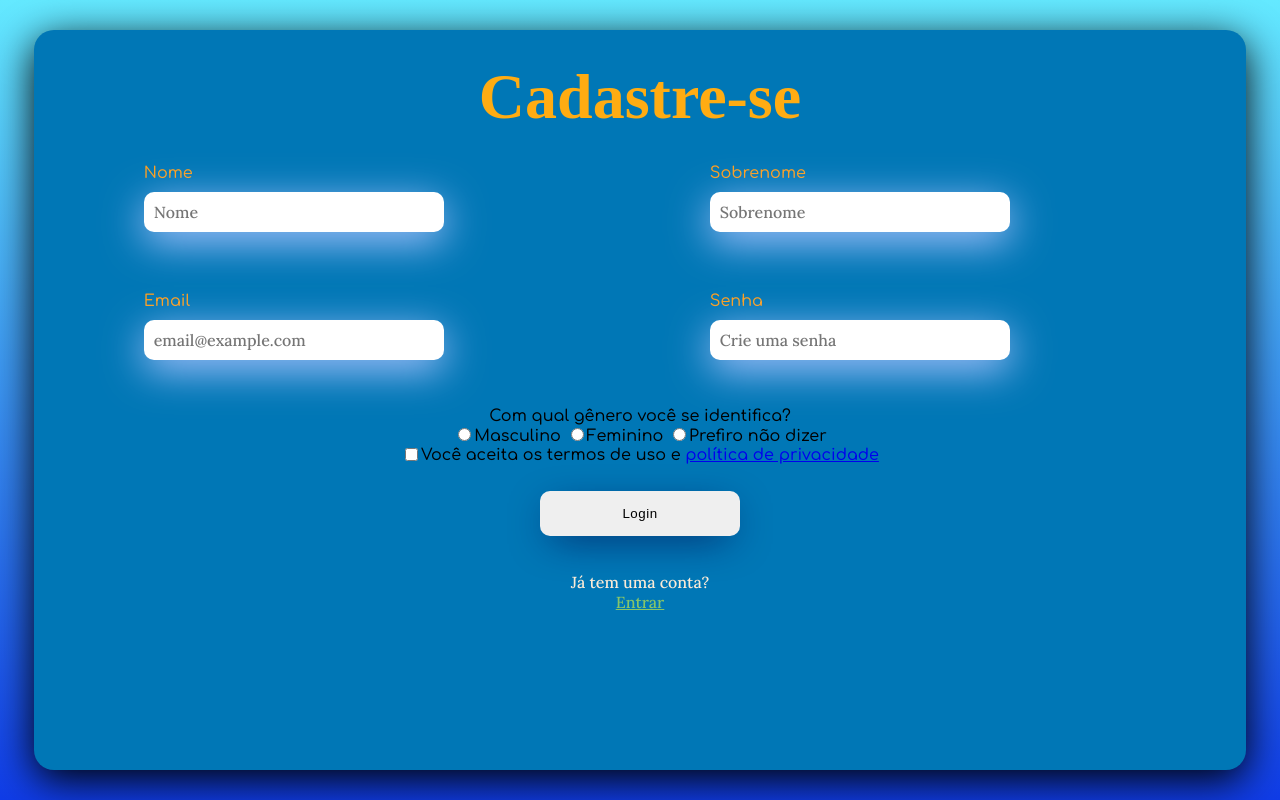
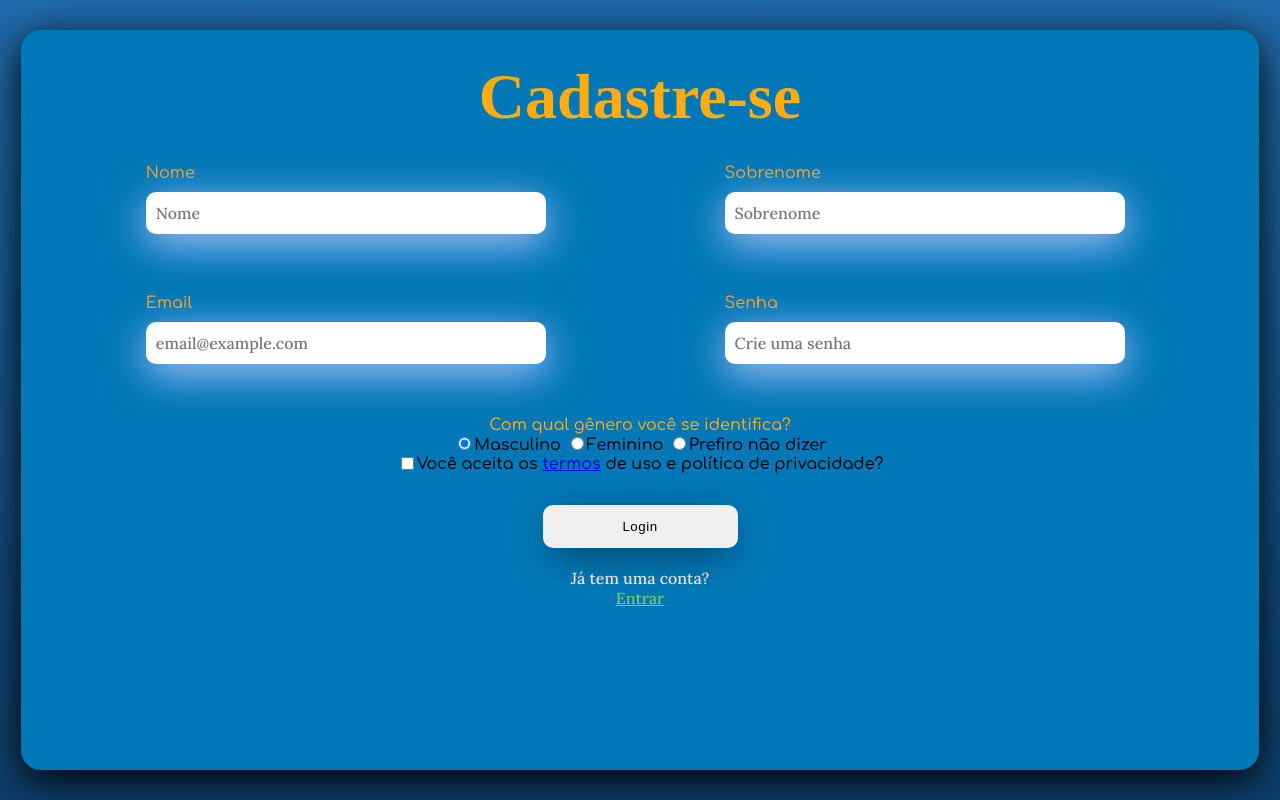
Before and after one commit to coldneves/Produto, a plain HTML site: page sign up.html in a window 1280 px wide. Drawn offline with Linux system fonts and the light colour scheme; a web font is replaced by a local one.

Commit message:
finalização do projeto

```diff
--- a/sign up.html
+++ b/sign up.html
@@ -11,7 +11,7 @@
 <body>
     <div class="main">
 
-        <form class="cardlogin" action="loginc.html" method="get">
+        <form class="cardlogin" action="sign up conf.html" method="get">
             <center><h1 class="bemvindo">Cadastre-se</h1></center>
             <div class="botaopessoal">
                 <div class="botoes1">
@@ -37,18 +37,18 @@
                 <div class="genero">
                     <label>Com qual gênero você se identifica?</label>
                     <div class="opcao">
-                    <input type="radio" name="opcao" value="Masculino">Masculino
+                    <input type="radio" name="opcao" value="Masculino" checked>Masculino
                     <input type="radio" name="opcao" value="Feminino">Feminino
                     <input type="radio" name="opcao" value="pnd">Prefiro não dizer
                     </div>
                 </div>
                 <div class="termo">
-                    <input type="checkbox" required>
-                    <label>Você aceita os termos de uso e <a href="termos.html">política de privacidade</a></label>
+                    <input class="checkbox" type="checkbox" required>
+                    <label>Você aceita os <a href="termos.html">termos</a> de uso e política de privacidade?</label>
                 </div>
             </div>
             <div class="botaosign">
-                <a href="loginc.html">
+                <a href="sign up conf.html">
                     <button type="submit" class="login"><center>Login</center></button>
                 </a>
             </div>
--- a/style.css
+++ b/style.css
@@ -10,10 +10,10 @@ body{
 .main{
   width: 100vw;
   height: 100vh;
-    background: linear-gradient(#64e9ff, #103ce7);
+  background: linear-gradient(#114672, #062035);
   display: flex;
-    justify-content: center;
-    align-items: center
+  justify-content: center; /*x*/
+  align-items: center; /*y*/
 }
 
 .form{
@@ -39,6 +39,7 @@ body{
 }
 
 .areacard{
+  background: linear-gradient(#2e88d1, #134d7c);
   width: 100vw;
   height: 100vh;
   display: flex;
@@ -54,7 +55,7 @@ body{
   flex-direction: column;
   padding: 30px 35px; /*é uma margem para dentro, primeiro valor para o eixo y e o segundo para o x*/
   border-radius: 20px;
-    background: #0077b6;
+  background: #008dbe;
   box-shadow: 0px 10px 40px;
 }
 
@@ -84,7 +85,7 @@ body{
 }
 
 .botaologin>a{
-  text-decoration: none;
+  text-decoration: none; /*elimina a linha da ancora*/
 }
 
 
@@ -96,10 +97,22 @@ body{
   border: none;
   border-radius: 10px;
   letter-spacing: .5px;
-    box-shadow: 0px 10px 40px -12px #060547e8;
+  box-shadow: 0px 10px 40px -12px #050446e8;
+  filter: grayscale(1); /*tratamento da imagem*/
+  object-fit: cover; /*redimensiona a imagem, o "cover" faz com que ele mantenha a proporção */
+  transition: 0.5s;
+}
+.login:hover{ /*hover é a ativação do elemento*/
+  filter: none;
+  transform: scale(1.03);
+  -ms-transform: scale(1.03);
+  -webkit-transform: scale(1.03); /*prefixo webkit para android, chrome, IOS e safari*/
+  -o-transform: scale(1.03);/*prefico o para Opera*/
+  -moz-transform: scale(1.03); /*prefixo moz para o firefox*/
 }
 
 #novaconta{
+  margin: 10px 0px;
   font-family: 'Lora';
   color: antiquewhite;
   font-size: 12pt;
@@ -109,8 +122,6 @@ body{
   font-family: 'Lora';
   color:#86c569;
 }
-
-
 
 .botoes>input{
   width: 333px;
@@ -124,6 +135,7 @@ body{
   outline: none;
   box-sizing: border-box; /*limita o input para n passar o padding*/
 }
+
 
 section{
   position: relative;
@@ -142,34 +154,34 @@ section .onda{
   background-size: 990px 100px;
 }
 section .onda.onda1{
-  animation: wave 30s linear infinite;
-  z-index: 1000;
+  animation: onda 30s linear infinite;
+  z-index: 1000; /*profundidade*/
   opacity: 1;
-  animation-delay: 0s;
+  animation-delay: 0s; /*tempo para começar*/
   bottom: 0;
 }
 section .onda.onda2{
-  animation: wave2 15s linear infinite;
+  animation: onda2 15s linear infinite;
   z-index: 999;
   opacity: 0.5;
   animation-delay: -2s;
-  bottom: 10px;
+  bottom: 7px;
 }
 section .onda.onda3{
-  animation: wave 30s linear infinite;
+  animation: onda 30s linear infinite;
   z-index: 998;
   opacity: 0.2;
   animation-delay: 1s;
-  bottom: 15px;
+  bottom: 12px;
 }
 section .onda.onda4{
-  animation: wave2 5s linear infinite;
+  animation: onda2 5s linear infinite;
   z-index: 997;
   opacity: 0.7;
   animation-delay: -4s;
-  bottom: 20px;
+  bottom: 17px;
 }
-@keyframes wave{
+@keyframes onda{
   0%{
     background-position-x: 0px;
   }
@@ -177,7 +189,7 @@ section .onda.onda4{
     background-position-x: 1000px;
   }
 }
-@keyframes wave2{
+@keyframes onda2{
   0%{
     background-position-x: 0px;
   }
--- a/styleloginc.css
+++ b/styleloginc.css
@@ -1,31 +1,200 @@
 @import url('https://fonts.googleapis.com/css2?family=Montserrat:wght@100;600&display=swap');
+@import url('https://fonts.googleapis.com/css2?family=Dongle&display=swap');
 @import url('https://fonts.googleapis.com/css2?family=Lora:wght@500&display=swap');
 @import url('https://fonts.googleapis.com/css2?family=Comfortaa:wght@500&display=swap');
 
 body{
-    margin: 0;
+  margin: 0;
+}
+
+.main{
+  width: 100vw;
+  height: 100vh;
+  background: linear-gradient(#114672, #062035);
+  display: flex;
+  justify-content: center;
+  align-items: center
+}
+
+.form{
+  width: 90%;
+  height: auto;
+  justify-content: center;
+  align-items: center;
+  flex-direction: column;
+  padding: 30px 35px; /*é uma margem para dentro, primeiro valor para o eixo y e o segundo para o x*/
+  border-radius: 20px;
+  box-shadow: 0px 10px 40px;
 }
 
 
-.esquerda{
-    width: 50vw;
-    background-image: url(img/undraw_completed_03xt.svg);
+
+.titulo{
+    font-size: 6rem;
+  font-family: 'Montserrat';
+  color: #5465ff;
 }
-.direita{
-    width: 50vw;
-    height: 50vh;
-    display: flex;
 
-    padding: 30px 35px; /*é uma margem para dentro, primeiro valor para o eixo y e o segundo para o x*/
-    border-radius: 20px;
-    background: #0077b6;
-    box-shadow: 0px 10px 40px;
+.areacard{
+  background: linear-gradient(#2e88d1, #134d7c);
+  width: 100vw;
+  height: 100vh;
+  display: flex;
+  flex-direction: column;
+  justify-content: center;
+  align-items: center;
+}
+
+.cardlogin{
+  width: 70%;
+  height: auto;
+  justify-content: center;
+  align-items: center;
+  flex-direction: column;
+  padding: 30px 35px; /*é uma margem para dentro, primeiro valor para o eixo y e o segundo para o x*/
+  border-radius: 20px;
+  background: #008dbe;
+  box-shadow: 0px 10px 40px;
 }
 
 .bemvindo{
-    color: #ffac12;
-    font-size: 4rem; /*tamanho da fonte*/
-    font-weight: 800; /*estilo da fonte*/
-    margin: 0;
-    font-family: 'Comfortaa'; /*o tipo da fonte*/
+  color: #ffac12;
+  font-size: 4em; /*tamanho da fonte*/
+  font-weight: 800; /*estilo da fonte*/
+  margin: 0;
+  font-family: 'Dongle'; /*o tipo da fonte*/
 }
+
+.botoes{
+  display: flex;
+  flex-direction: column;
+  align-items: center;
+  justify-content: center;
+  width: 100%;
+  padding: 10px; /*com apenas um valor, o valor se aplica a ambos os lados*/
+  border-radius: 10px;
+  border: none;
+  margin: 10px 0px;
+}
+
+.botaologin{
+  display: flex;
+  justify-content: center;
+}
+
+.botaologin>a{
+  text-decoration: none;
+}
+
+
+.login{
+  width: 200px;
+  padding: 10px 0px;
+  margin: 10px;
+  cursor: pointer;
+  border: none;
+  border-radius: 10px;
+  letter-spacing: .5px;
+  box-shadow: 0px 10px 40px -12px #050446e8;
+  filter: grayscale(1); /*animação de pop up*/
+  object-fit: cover; /*animação de pop up*/
+  transition: 0.5s; /* / / / / */
+}
+.login:hover{ /*animação de pop up*/
+  filter: none;
+  transform: scale(1.03);
+  -ms-transform: scale(1.03);
+  -webkit-transform: scale(1.03);
+}
+
+#Logout{
+  margin: 10px 0px;
+  font-family: 'Lora';
+  color: antiquewhite;
+  font-size: 12pt;
+}
+
+#criarconta{
+  font-family: 'Lora';
+  color:#86c569;
+}
+
+.botoes>input{
+  width: 333px;
+  border: none;
+  border-radius: 10px;
+  padding: 10px;
+  font-size: 12pt;
+  box-shadow: 0px 10px 40px #abc4ff;
+  border-radius: 10px;
+  font-family:'Lora' ;
+  outline: none;
+  box-sizing: border-box; /*limita o input para n passar o padding*/
+}
+
+
+section{
+  position: relative;
+  width: 100%;
+  height: 100vh;
+  background: #3586ffda;
+  overflow: hidden;
+}
+section .onda{
+  position: absolute;
+  bottom: 0;
+  left: 0;
+  width: 100%;
+  height: 90px;
+  background: url(img/onda.png);
+  background-size: 990px 100px;
+}
+section .onda.onda1{
+  animation: onda 30s linear infinite;
+  z-index: 1000;
+  opacity: 1;
+  animation-delay: 0s;
+  bottom: 0;
+}
+section .onda.onda2{
+  animation: onda2 15s linear infinite;
+  z-index: 999;
+  opacity: 0.5;
+  animation-delay: -2s;
+  bottom: 7px;
+}
+section .onda.onda3{
+  animation: onda 30s linear infinite;
+  z-index: 998;
+  opacity: 0.2;
+  animation-delay: 1s;
+  bottom: 12px;
+}
+section .onda.onda4{
+  animation: onda2 5s linear infinite;
+  z-index: 997;
+  opacity: 0.7;
+  animation-delay: -4s;
+  bottom: 17px;
+}
+@keyframes onda{
+  0%{
+    background-position-x: 0px;
+  }
+  100%{
+    background-position-x: 950px;
+  }
+}
+@keyframes onda2{
+  0%{
+    background-position-x: 0px;
+  }
+  100%{
+    background-position-x: -950px;
+  }
+}
+
+img{
+  width: 600px;
+  height: 200px;
+}
--- a/stylerg.css
+++ b/stylerg.css
@@ -5,20 +5,20 @@
 
 body{
   margin: 0;
+  padding: 0;
 }
 
 .main{
   width: 100vw;
   height: 100vh;
-  background: linear-gradient(#64e9ff, #103ce7);
+  background: linear-gradient(#1f6baa, #0c406b);
   display: flex;
   justify-content: center;
   align-items: center;
 }
 
 .cardlogin{
-
-  width: 90vw;
+  width: 92vw;
   height: 85vh;
   padding: 30px 30px; /*é uma margem para dentro, primeiro valor para o eixo y e o segundo para o x*/
   border-radius: 20px;
@@ -30,6 +30,7 @@ body{
 .botaogeral{
   display: flex;
   justify-content: space-around;
+  align-items: center;
   padding: 10px;
   box-sizing: border-box;
 }
@@ -41,13 +42,26 @@ body{
   margin-bottom: 10px;
 }
 
+.botoes1>input,
+.botoes2>input{
+  width: 400px;
+  height: 42px;
+  border: none;
+  border-radius: 10px;
+  padding: 10px;
+  font-size: 12pt;
+  box-shadow: 0px 10px 40px #abc4ff;
+  border-radius: 10px;
+  font-family:'Lora' ;
+  outline: none;
+  box-sizing: border-box; /*limita o input para n passar o padding*/
+}
 .botoes1,
 .botoes2{
+
   display: flex;
   flex-direction: column;
-  align-items: flex-start;
-  justify-content: flex-start;
-  width: 33.33vw;
+  width: 32vw;
   padding: 10px; /*com apenas um valor, o valor se aplica a ambos os lados*/
   border-radius: 10px;
   border: none;
@@ -62,8 +76,30 @@ body{
   font-family: 'Dongle'; /*o tipo da fonte*/
 }
 
+.botaosign{
+  display: flex;
+  justify-content: center;
+  padding: 10px;
+  max-width: 200px;
+  width: auto;
+  margin: auto; /*gambiarra para centralizar pq ja cansei de tentar*/
+  cursor: pointer;
+  border: none;
+  border-radius: 10px;
+  filter: grayscale(1); /*animação de pop up*/
+  object-fit: cover; /*animação de pop up*/
+  transition: 0.5s; /* / / / / */
+}
+.botaosign:hover{ /*animação de pop up*/
+  filter: none;
+  transform: scale(1.03);
+  -ms-transform: scale(1.03);
+  -webkit-transform: scale(1.03);
+}
 .login{
-  width: 100px;
+  margin-top: 7px;
+  width: 195px;
+  height: 43px;
   padding: 10px 0px;
   margin: 10px;
   cursor: pointer;
@@ -71,55 +107,16 @@ body{
   border-radius: 10px;
   letter-spacing: .5px;
   box-shadow: 0px 10px 40px -12px #060547e8;
-}
 
-#novaconta{
-    font-family: 'Lora';
-    color: antiquewhite;
-    font-size: 12pt;
-}
-
-#criarconta{
-    font-family: 'Lora';
-    color:#86c569;
-}
-
-.botoes1>input,
-.botoes2>input{
-  width: 300px;
-  border: none;
-  border-radius: 10px;
-  padding: 10px;
-  font-size: 12pt;
-  box-shadow: 0px 10px 40px #abc4ff;
-  border-radius: 10px;
-  font-family:'Lora' ;
-  outline: none;
-  box-sizing: border-box; /*limita o input para n passar o padding*/
-}
-
-.botaosign{
-  display: flex;
-  justify-content: center;
-  align-items: center;
-  padding: 10px 0px;
-  margin: 10px;
-  cursor: pointer;
-  border: none;
-  border-radius: 10px;
-  letter-spacing: .5px;
-}
-.login{
-  margin-top: 7px;
-  width: 200px;
-  height: 45px;
 }
 .genero{
   display: flex;
   flex-direction: column;
   justify-content: center;
   align-items: center;
-
+}
+.genero>label{
+  color: #ffac12;
 }
 .opcao{
   display: inline-block;
@@ -129,8 +126,8 @@ body{
   flex-direction: column;
   justify-content: center;
   align-items: center;
-  margin-top: 15px;
-  padding-top: 2px;
+  margin-top: 20px;
+  padding: 2px 2px;
   font-family: 'Comfortaa', cursive;
   margin-bottom: 10px;
 }
@@ -139,4 +136,17 @@ body{
   display: flex;
   justify-content: center;
   align-items: center;
+  cursor: pointer;
 }
+
+#novaconta{
+  margin-top: 0px;
+  font-family: 'Lora';
+  color: antiquewhite;
+  font-size: 12pt;
+}
+
+#criarconta{
+  font-family: 'Lora';
+  color:#86c569;
+}
```
Also changed, not shown: index.html (+0 -1 lines), loginc.html (+18 -8 lines), sign up conf.html (added, +28 -0 lines), termos.html (+27 -0 lines), img/blob-scene-haikei.png (deleted), img/cookie.png (added), img/undraw_completed_03xt.svg (deleted), img/undraw_floating_re_xtcj (1).svg (added), img/undraw_partying_re_at7f.svg (added), img/wavee.png (deleted). Lines whose indentation alone changed are shown as unchanged.
